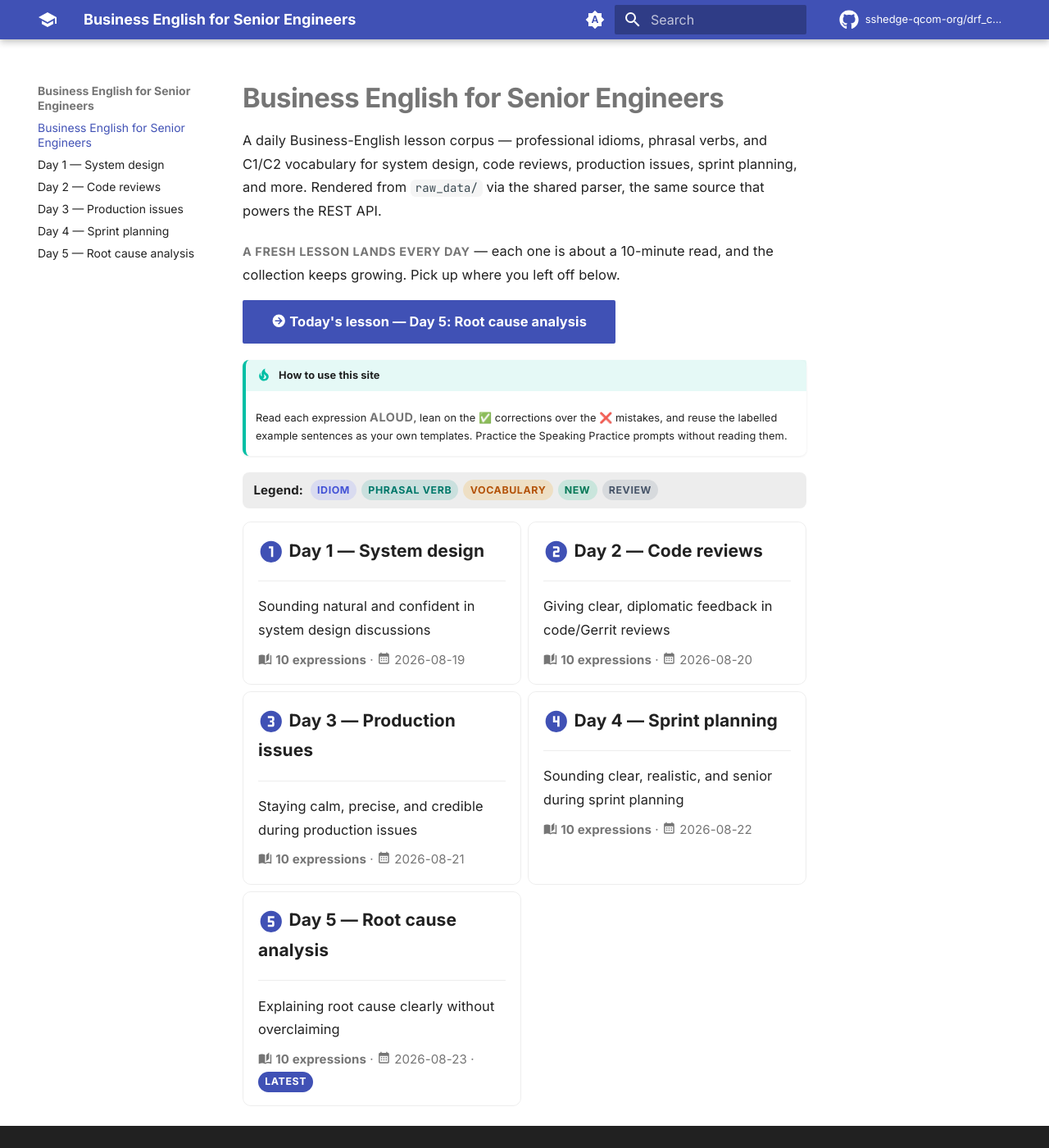
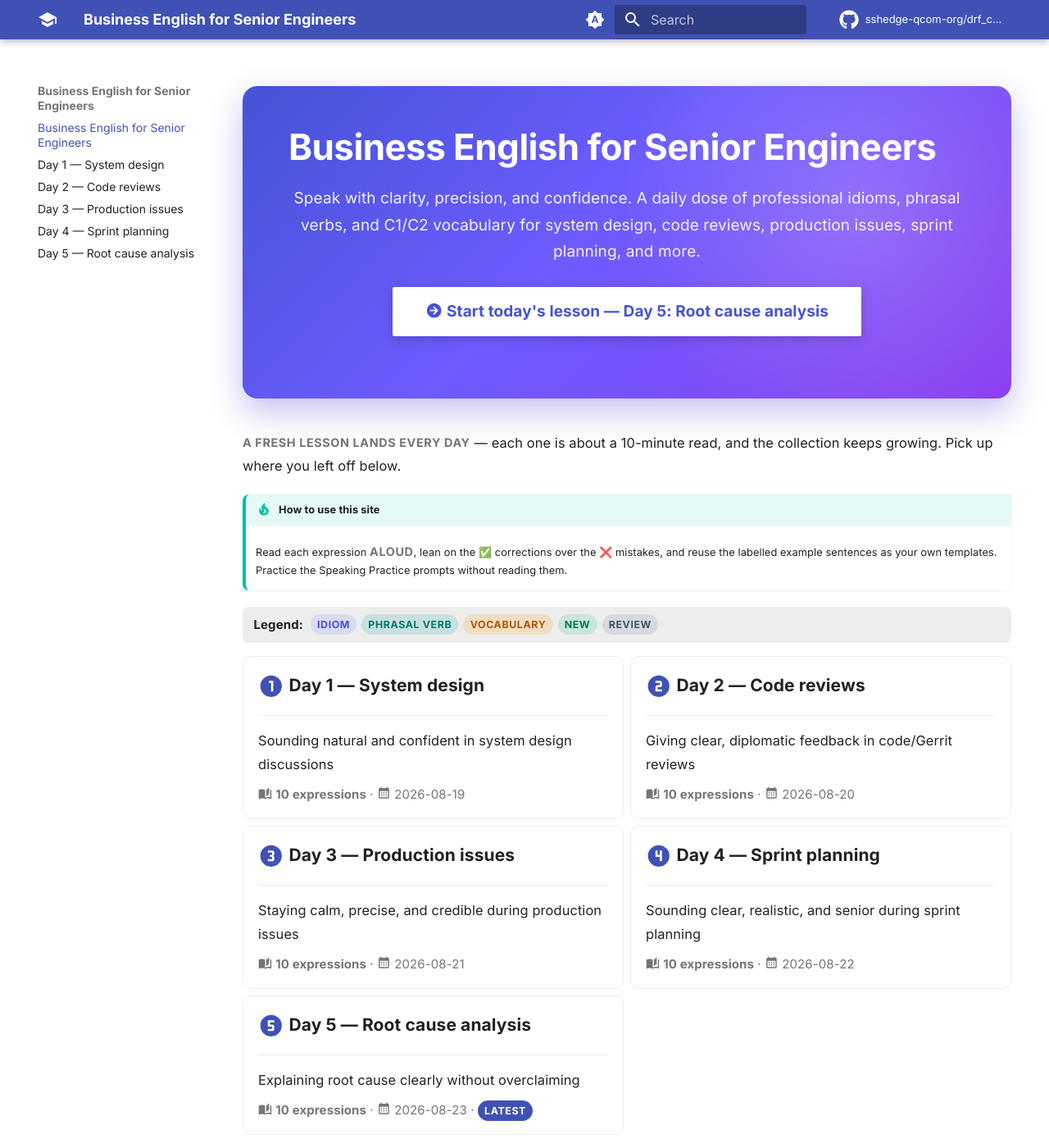
Before and after one commit to sshedge-qcom-org/drf_capstone, an MkDocs documentation site: the page built from docs/index.md, in a window 1280 px wide and 1400 px high. Shown: the whole window at 82% size. Built offline with MkDocs 1.6.1 and Material for MkDocs 9.7.7, drawn with Linux system fonts in a browser that asks for light colours; comment, search, counter and statistics services are not loaded.

Commit message:
Style: gradient hero banner on landing page + global polish
Give the landing page a full-width indigo→purple gradient hero (big title,
tagline, inverted CTA, soft radial glow) and hide its TOC for a cleaner cover.
Add global polish: smooth scrolling, themed selection colour, hover underlines
on body links, and a slim themed scrollbar.

```diff
--- a/docs/index.md
+++ b/docs/index.md
@@ -1,10 +1,20 @@
+---
+title: Business English for Senior Engineers
+hide:
+  - toc
+---
+
+<div class="fe-hero" markdown>
+
 # Business English for Senior Engineers
 
-A daily Business-English lesson corpus — professional idioms, phrasal verbs, and C1/C2 vocabulary for system design, code reviews, production issues, sprint planning, and more. Rendered from `raw_data/` via the shared parser, the same source that powers the REST API.
+Speak with clarity, precision, and confidence. A daily dose of professional idioms, phrasal verbs, and C1/C2 vocabulary for system design, code reviews, production issues, sprint planning, and more.
+
+[:material-arrow-right-circle: Start today's lesson — Day 5: Root cause analysis](day-5.md){ .md-button .md-button--primary }
+
+</div>
 
 **A fresh lesson lands every day** — each one is about a 10-minute read, and the collection keeps growing. Pick up where you left off below.
-
-[:material-arrow-right-circle: Today's lesson — Day 5: Root cause analysis](day-5.md){ .md-button .md-button--primary }
 
 !!! tip "How to use this site"
     Read each expression **aloud**, lean on the ✅ corrections over the ❌ mistakes, and reuse the labelled example sentences as your own templates. Practice the Speaking Practice prompts without reading them.
--- a/docs/stylesheets/extra.css
+++ b/docs/stylesheets/extra.css
@@ -220,3 +220,105 @@
 .md-typeset h2.fe-sec--idiom        { border-bottom-color: #5b6cff; }
 .md-typeset h2.fe-sec--phrasal_verb { border-bottom-color: #009688; }
 .md-typeset h2.fe-sec--vocabulary   { border-bottom-color: #f59e0b; }
+
+/* ── Landing-page hero banner ────────────────────────────────────────────── */
+.md-typeset .fe-hero {
+  margin: 0.4em 0 2.2em;
+  padding: 3em 2em;
+  border-radius: 18px;
+  text-align: center;
+  color: #fff;
+  background: linear-gradient(135deg, #4453d6 0%, #6d5cff 45%, #8b3ff0 100%);
+  box-shadow: 0 16px 40px rgba(76, 60, 200, 0.32);
+  position: relative;
+  overflow: hidden;
+}
+
+/* A soft radial glow in the corner for a little depth. */
+.md-typeset .fe-hero::after {
+  content: "";
+  position: absolute;
+  top: -40%;
+  right: -10%;
+  width: 60%;
+  height: 160%;
+  background: radial-gradient(circle, rgba(255, 255, 255, 0.18), transparent 70%);
+  pointer-events: none;
+}
+
+.md-typeset .fe-hero > * {
+  position: relative;
+  z-index: 1;
+}
+
+.md-typeset .fe-hero h1 {
+  color: #fff;
+  font-size: 2.2rem;
+  line-height: 1.15;
+  margin: 0 0 0.5em;
+  letter-spacing: -0.6px;
+}
+
+.md-typeset .fe-hero p {
+  max-width: 44rem;
+  margin: 0 auto 1.4em;
+  font-size: 0.95rem;
+  line-height: 1.7;
+  color: rgba(255, 255, 255, 0.92);
+}
+
+/* Invert the CTA so it pops against the gradient. */
+.md-typeset .fe-hero .md-button {
+  margin: 0;
+  border-color: #fff;
+  color: #fff;
+}
+
+.md-typeset .fe-hero .md-button--primary {
+  background: #fff;
+  color: #4453d6;
+  border-color: #fff;
+  box-shadow: 0 4px 14px rgba(0, 0, 0, 0.18);
+}
+
+.md-typeset .fe-hero .md-button--primary:hover,
+.md-typeset .fe-hero .md-button--primary:focus {
+  background: rgba(255, 255, 255, 0.9);
+  color: #3a45c2;
+  transform: translateY(-2px);
+}
+
+/* ── Global polish ───────────────────────────────────────────────────────── */
+html {
+  scroll-behavior: smooth;
+}
+
+::selection {
+  background: rgba(91, 108, 255, 0.24);
+}
+
+/* Body links gain a subtle underline on hover (buttons excluded). */
+.md-typeset a:not(.md-button):hover {
+  text-decoration: underline;
+  text-underline-offset: 3px;
+  text-decoration-thickness: 1px;
+}
+
+/* A slimmer, themed scrollbar on desktop. */
+@media (pointer: fine) {
+  * {
+    scrollbar-width: thin;
+    scrollbar-color: var(--md-default-fg-color--lighter) transparent;
+  }
+  ::-webkit-scrollbar {
+    width: 10px;
+    height: 10px;
+  }
+  ::-webkit-scrollbar-thumb {
+    background: var(--md-default-fg-color--lighter);
+    border-radius: 6px;
+  }
+  ::-webkit-scrollbar-thumb:hover {
+    background: var(--md-default-fg-color--light);
+  }
+}
```
Also changed, not shown: 1 other file.
